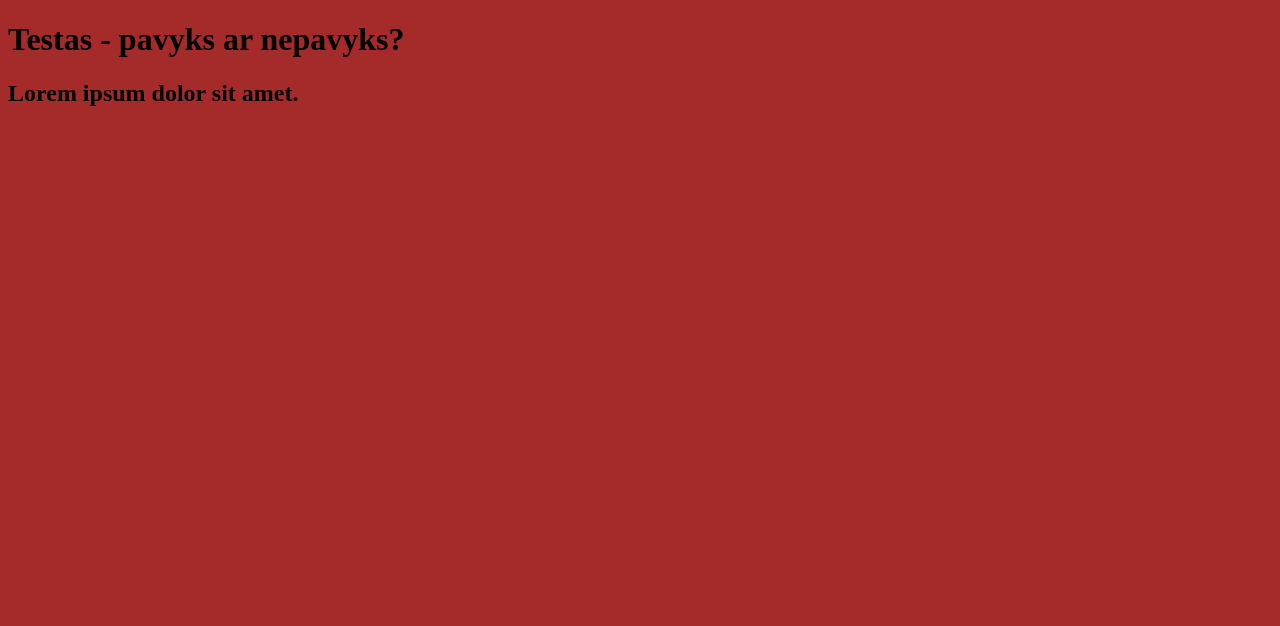
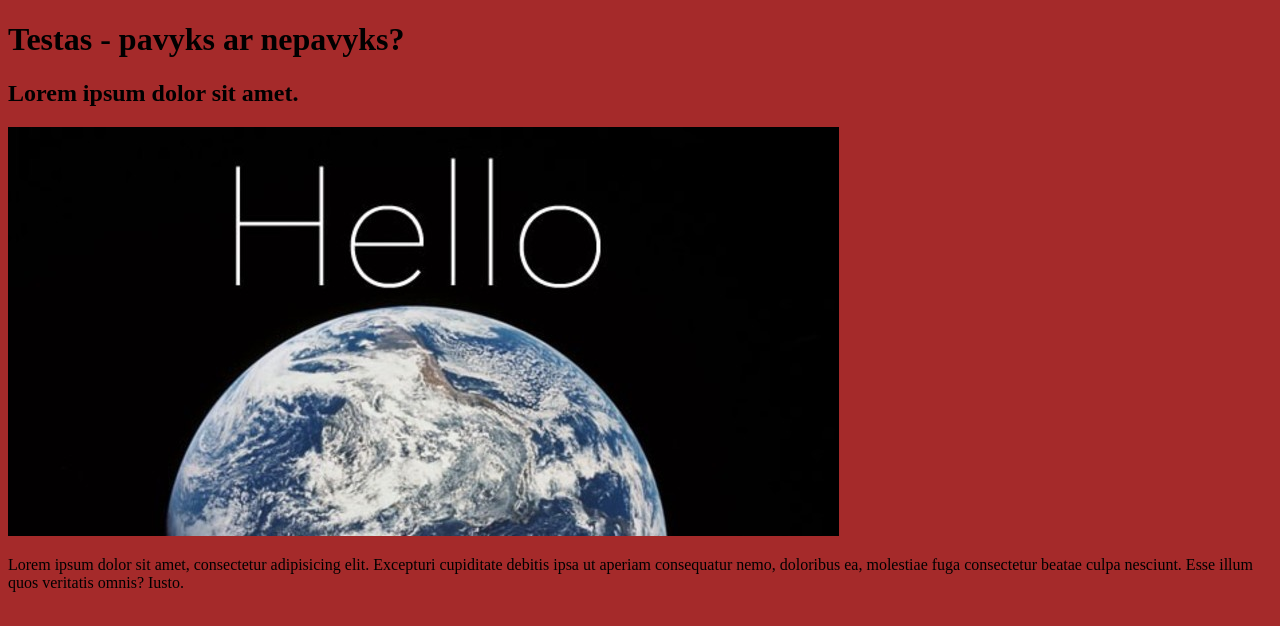
Before and after one commit to Rashkele/hello-world-1, a plain HTML site: page index.html in a window 1280 px wide. Drawn offline with Linux system fonts and the light colour scheme.

Commit message:
Added image

```diff
--- a/index.html
+++ b/index.html
@@ -10,5 +10,11 @@
 <body>
     <h1>Testas - pavyks ar nepavyks?</h1>
     <h2>Lorem ipsum dolor sit amet.</h2>
+    <div>
+        <img src="./Hello.jpeg" alt="Hello World">
+    </div>
+    <p>
+        Lorem ipsum dolor sit amet, consectetur adipisicing elit. Excepturi cupiditate debitis ipsa ut aperiam consequatur nemo, doloribus ea, molestiae fuga consectetur beatae culpa nesciunt. Esse illum quos veritatis omnis? Iusto.
+    </p>
 </body>
 </html>
```
Also changed, not shown: Hello.jpeg (added).
